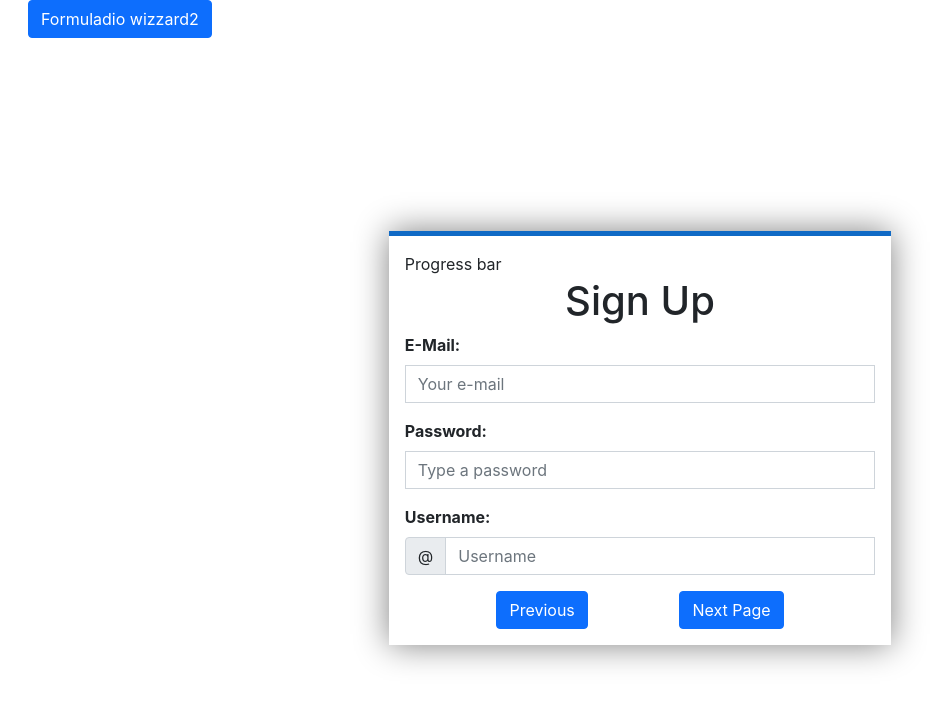
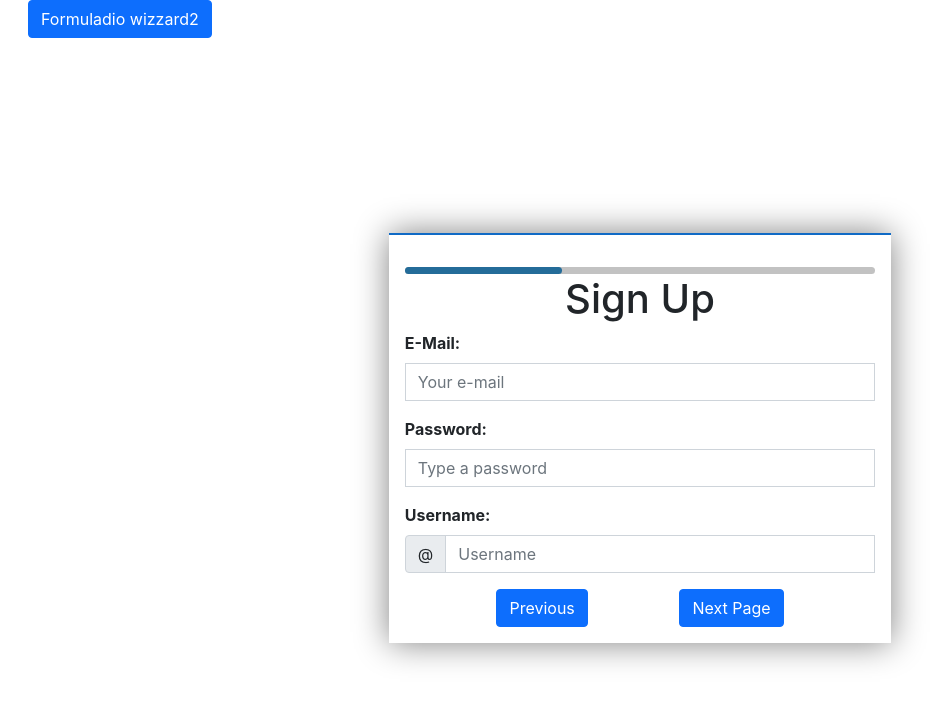
Before and after one commit to FernandoOnate/reactWizzardApp, a React (Create React App) app: page /react-app/wizzard2 in a window 1280 px wide. Shown: the top 704 px of the page, without its empty margins (0-947 px from the left). Built offline with nearby package versions, Linux system fonts and the light colour scheme.

Commit message:
agrego barra de progreso funcional

```diff
--- a/src/components/WizzardForm/FormStyle.css
+++ b/src/components/WizzardForm/FormStyle.css
@@ -1,57 +1,97 @@
 * {
     box-sizing: border-box;
+    scroll-behavior: smooth;
+    /* overflow: hidden; */
 }
+
 .form-container {
     min-height: 100vh;
+    width: auto;
     display: flex;
     align-items: center;
     justify-content: center;
+    flex-direction: column;
 }
+
 .Form {
     width: 40%;
     max-width: 100vh;
-    border-top: 5px solid #106AC5;
-    box-shadow:0 0 2rem grey;
+    border-top: 2px solid #106AC5;
+    box-shadow: 0 0 2rem grey;
     padding: 1rem;
 }
+
+.form-header {
+    width: 100%;
+    margin-top: 0;
+}
+
 .form-title-container {
     text-align: center;
     height: 100%;
 }
+
 .form-title {
     height: 100%;
     line-height: normal;
 }
+
 input {
     border: 1.9px solid grey;
     border-radius: 0 !important;
 }
+
 input:hover {
     color: #358FF5;
 }
+
 input:focus {
     border: 1.9px solid black !important;
     outline: none !important;
     box-shadow: none !important;
     border-radius: 5px !important;
 }
+
 .form-buttons-container {
     display: flex;
     justify-content: space-evenly;
     width: 100%;
     align-items: center;
 }
+
 .Input-Label {
     font-weight: bold;
 }
+
+.progress-container {
+    width: 100%;
+    height: 7px;
+    background-color: #C2C2C2;
+    color: white;
+    border-radius: 10px;
+}
+
+.progress-bar {
+    width: 33.33%;
+    background-color: #246C99;
+    color: white;
+    height: 100%;
+    border-radius: 10px;
+    display: flex;
+    justify-content: center;
+    align-items: center;
+}
+
 @media(max-width:200px) {
     .next-button {
         font-size: 0.9em;
     }
+
     .prev-button {
         font-size: 0.9em;
     }
 }
+
 @media (max-width:700px) {
     .Form {
         width: 100%;
--- a/src/components/WizzardForm/WizzardFormFooter/index.js
+++ b/src/components/WizzardForm/WizzardFormFooter/index.js
@@ -5,7 +5,7 @@ export default function WizzarFormFooter(props) {
       <FormButtons
         page={props.page}
         setPage={props.setPage}
-        handleSubmitForm={(event)=>props.handleSubmitForm(event)}
+        handleSubmitForm={(event) => props.handleSubmitForm(event)}
       />
     </>
   );
--- a/src/components/WizzardForm/WizzardFormHeader/ProgressBar/index.js
+++ b/src/components/WizzardForm/WizzardFormHeader/ProgressBar/index.js
@@ -1,8 +1,30 @@
 
-export default function ProgressBar() {
+export default function ProgressBarHeader(props) {
+  const { currentPage } = props;
+
   return (
-    <div>
-      Progress bar
+    <div className="progress-container">
+      <span
+        className="progress-bar"
+        style={{
+          width:
+            currentPage === 0
+              ? "33.33%"
+              : currentPage === 1
+              ? "66.66%"
+              : currentPage === 2
+              ? "99.99%"
+              : "",
+          backgroundColor:
+            currentPage === 0
+              ? "#246C99"
+              : currentPage === 1
+              ? "#249942"
+              : currentPage === 2
+              ? "#622499"
+              : "",
+        }}
+      ></span>
     </div>
-  )
+  );
 }
--- a/src/components/WizzardForm/WizzardFormHeader/index.js
+++ b/src/components/WizzardForm/WizzardFormHeader/index.js
@@ -1,10 +1,11 @@
-import ProgressBar from "./ProgressBar";
+import ProgressBarHeader from './ProgressBar';
 import FormTitle from "./FormTitle";
 export default function WizzardFormHeader(props) {
-  const{FormTitlesArray = [], CurrentPage = 0} = props;
+  const { FormTitlesArray = [], CurrentPage = 0 } = props;
+
   return (
     <div className="form-header">
-      <ProgressBar />
+      <ProgressBarHeader currentPage={CurrentPage} />
       <FormTitle FormTitlesArray={FormTitlesArray} CurrentPage={CurrentPage} />
     </div>
   );
--- a/src/components/WizzardForm/index.js
+++ b/src/components/WizzardForm/index.js
@@ -58,7 +58,7 @@ export default function WizzardForm(props) {
         className="Form"
         autoComplete="off"
       >
-        <WizzardFormHeader FormTitlesArray={FormTitles} CurrentPage={page} />
+      <WizzardFormHeader FormTitlesArray={FormTitles} CurrentPage={page} />
         <WizzardFormBody
           CurrentPage={page}
           FormData={formData}
```
